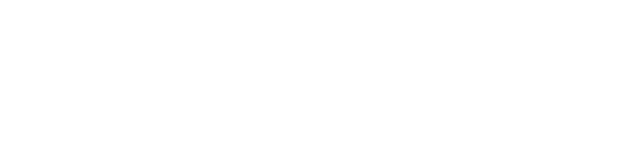
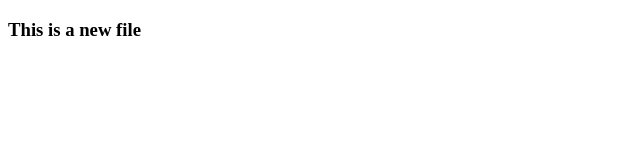
Before and after one commit to akibmak/zomato_landing_page, a plain HTML site: page index.html in a window 1280 px wide. Shown: the whole page, without its empty margins (0-640 px from the left). Drawn offline with Linux system fonts and the light colour scheme.

Commit message:
new index.html file added

```diff
--- a/index.html
+++ b/index.html
@@ -7,6 +7,6 @@
     <title>test- Mohammad Akib Khan</title>
 </head>
 <body>
-
+    <h3>This is a new file</h3>
 </body>
 </html>
```
